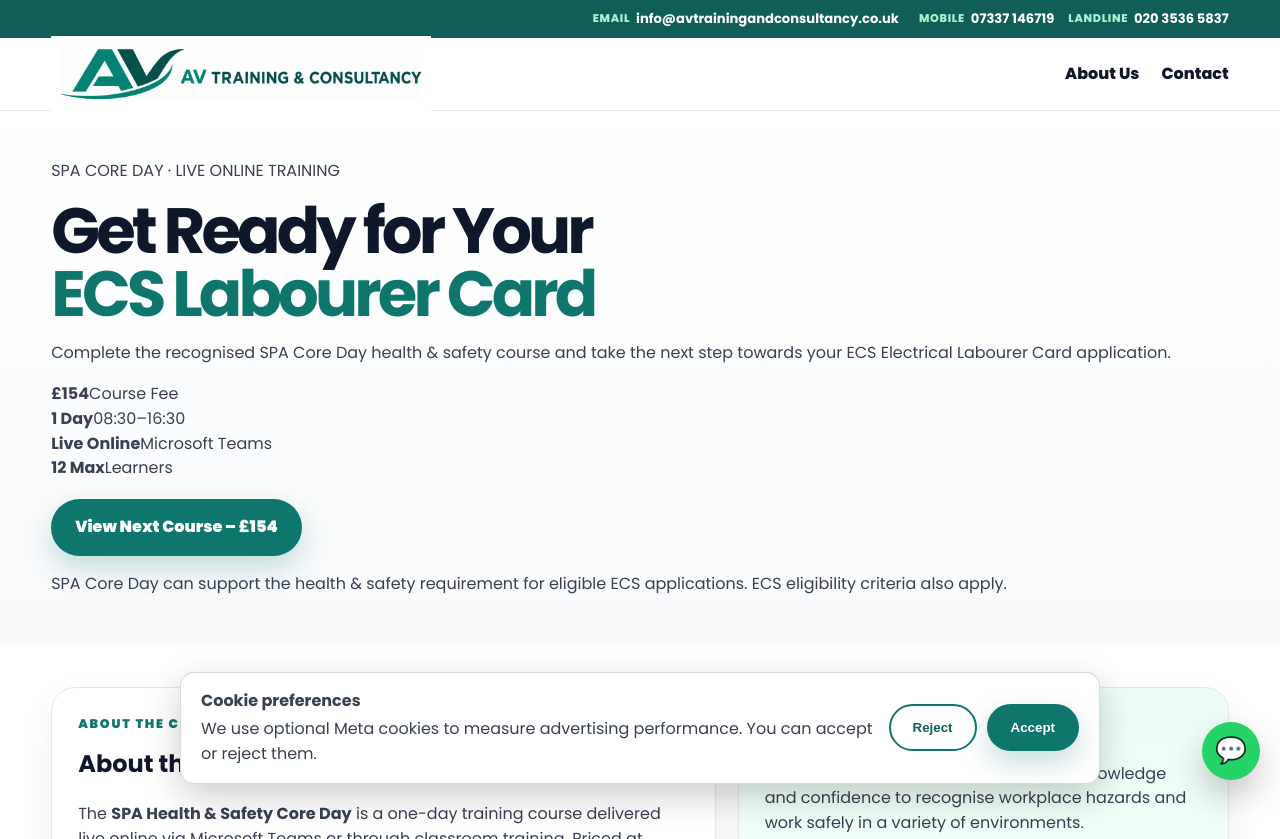
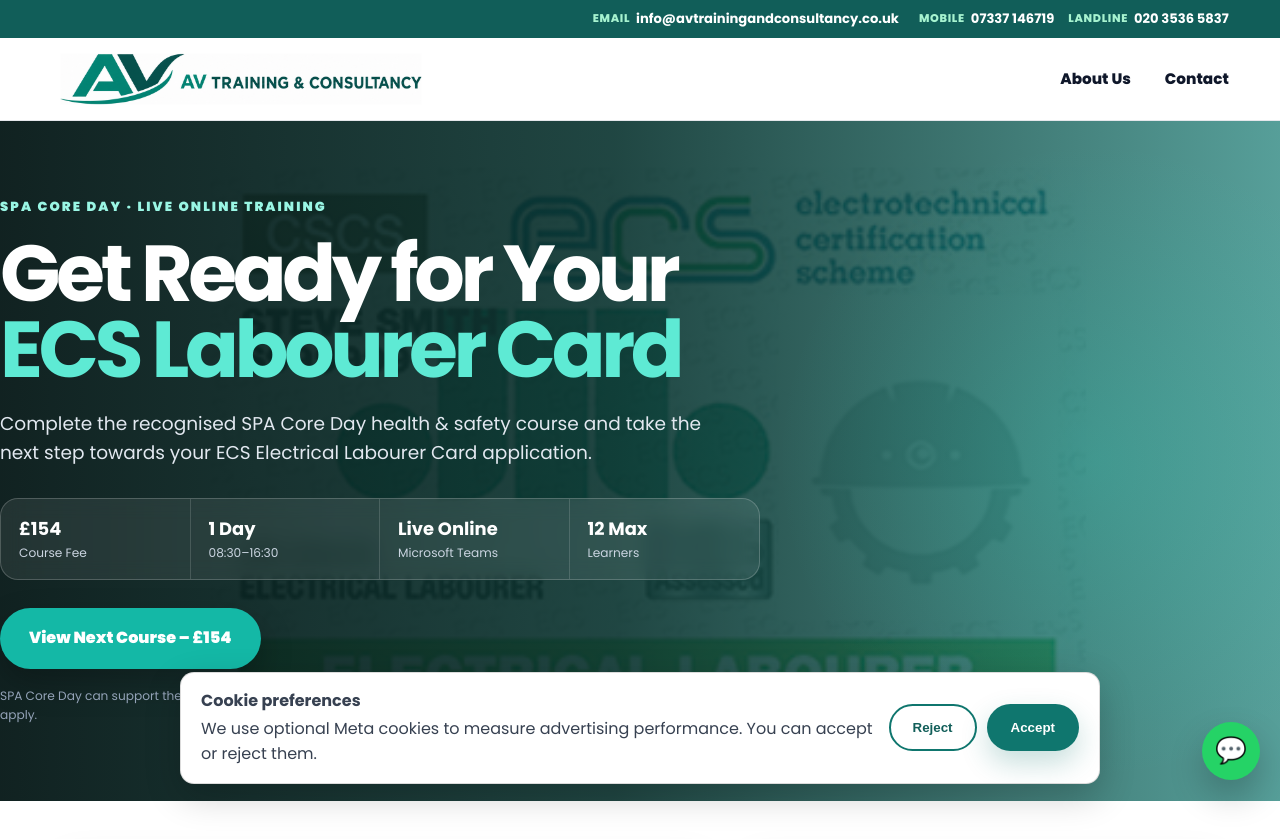
Before and after one commit to Kevinavey/AV_Training_Website_V7_Backend_Connected, a website: page index.html in a window 1280 px wide. Shown: the top 839 px of the page. Drawn offline with Linux system fonts and the light colour scheme; no server answers.

Commit message:
Add ECS-focused homepage hero styles

```diff
--- a/css/style.css
+++ b/css/style.css
@@ -979,3 +979,73 @@
   opacity: 0.7;
   cursor: wait;
 }
+
+
+/* ECS-focused homepage hero */
+.home-nav .nav-inner { height: 82px; }
+.home-nav-links { gap: 34px; }
+.home-nav-links a { font-size: .95rem; }
+.ecs-hero {
+  position: relative;
+  min-height: calc(100vh - 120px);
+  display: flex;
+  align-items: center;
+  padding: 72px 0;
+  overflow: hidden;
+  background:
+    linear-gradient(90deg, rgba(7,25,24,.96) 0%, rgba(10,52,48,.91) 48%, rgba(15,118,110,.70) 100%),
+    url('../images/ecs-card.jpg') center right / cover no-repeat;
+}
+.ecs-hero::after {
+  content: "";
+  position: absolute;
+  inset: 0 0 0 52%;
+  background: radial-gradient(circle at 70% 50%, rgba(45,212,191,.22), transparent 58%);
+  pointer-events: none;
+}
+.ecs-hero-content { position: relative; z-index: 2; max-width: 820px; margin-left: 0; }
+.ecs-kicker {
+  margin: 0 0 18px;
+  color: #99f6e4;
+  font-size: .82rem;
+  font-weight: 900;
+  letter-spacing: .16em;
+}
+.ecs-hero h1 {
+  max-width: 850px;
+  margin: 0 0 22px;
+  color: #fff;
+  font-size: clamp(3.1rem, 6.2vw, 6.3rem);
+  line-height: .96;
+  letter-spacing: -.055em;
+}
+.ecs-hero h1 span { color: #5eead4; }
+.ecs-hero-lead { max-width: 720px; margin: 0 0 30px; color: #e2e8f0; font-size: 1.16rem; }
+.ecs-hero-facts {
+  display: grid;
+  grid-template-columns: repeat(4, minmax(120px, 1fr));
+  max-width: 760px;
+  margin: 0 0 28px;
+  border: 1px solid rgba(255,255,255,.2);
+  border-radius: 18px;
+  overflow: hidden;
+  background: rgba(255,255,255,.08);
+  backdrop-filter: blur(10px);
+}
+.ecs-hero-facts div { padding: 16px 18px; border-right: 1px solid rgba(255,255,255,.15); }
+.ecs-hero-facts div:last-child { border-right: 0; }
+.ecs-hero-facts strong { display:block; color:#fff; font-size:1.12rem; }
+.ecs-hero-facts span { display:block; color:#cbd5e1; font-size:.76rem; margin-top:2px; }
+.ecs-hero-cta { padding: 16px 27px; background:#14b8a6; box-shadow:0 14px 32px rgba(0,0,0,.25); }
+.ecs-smallprint { max-width: 690px; margin: 18px 0 0; color:#94a3b8; font-size:.76rem; }
+@media (max-width: 760px) {
+  .home-nav .nav-inner { height: 68px; }
+  .home-nav .brand { min-width: 190px; max-width: 255px; }
+  .home-nav .nav-links { display:flex; gap:14px; font-size:.78rem; }
+  .ecs-hero { min-height:auto; padding:58px 0; background:linear-gradient(135deg,#071918 0%,#0f766e 100%); }
+  .ecs-hero h1 { font-size: clamp(2.65rem, 13vw, 4.5rem); }
+  .ecs-hero-facts { grid-template-columns:1fr 1fr; }
+  .ecs-hero-facts div:nth-child(2) { border-right:0; }
+  .ecs-hero-facts div:nth-child(-n+2) { border-bottom:1px solid rgba(255,255,255,.15); }
+  .ecs-hero-cta { width:100%; }
+}
```
